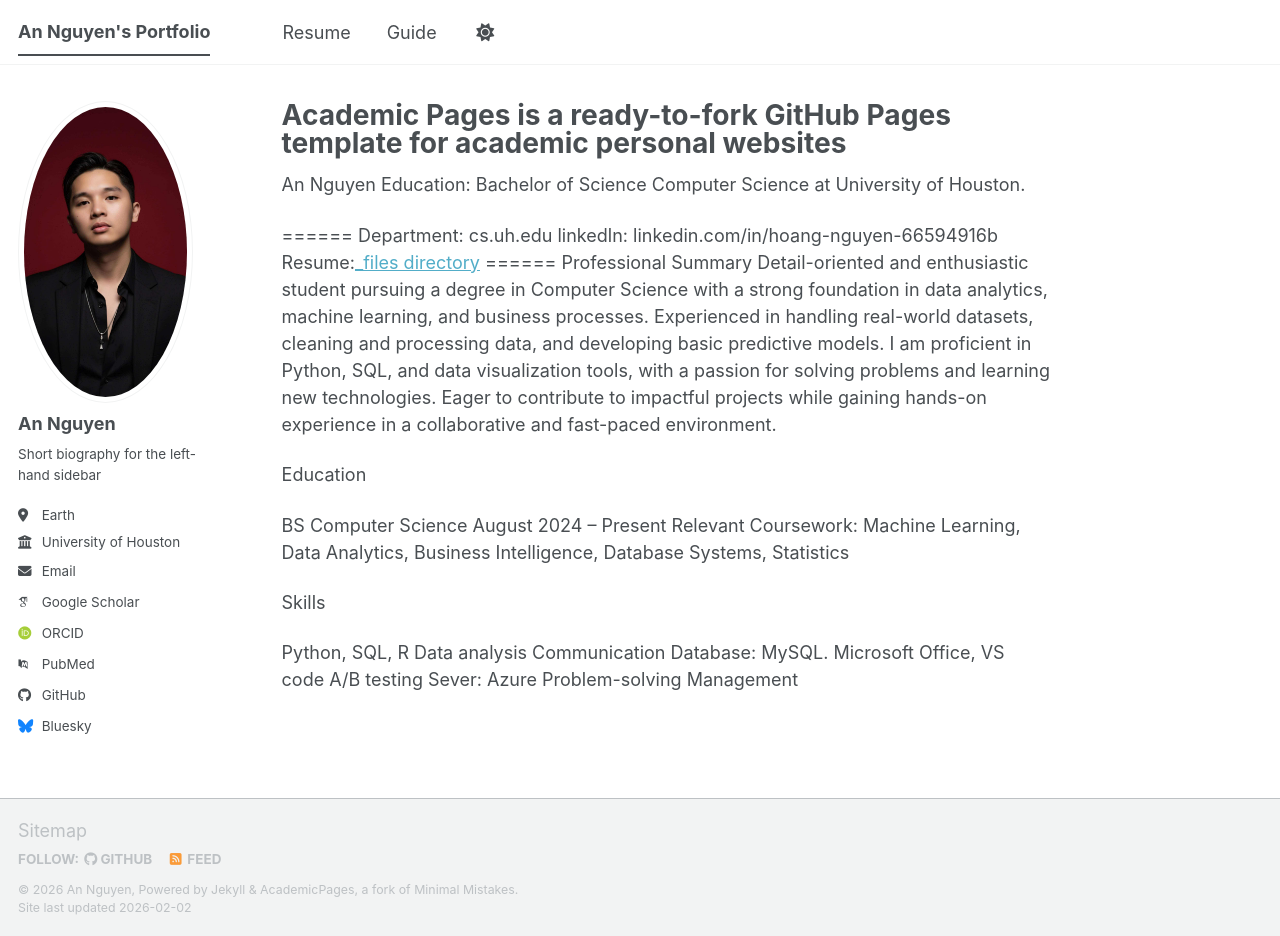
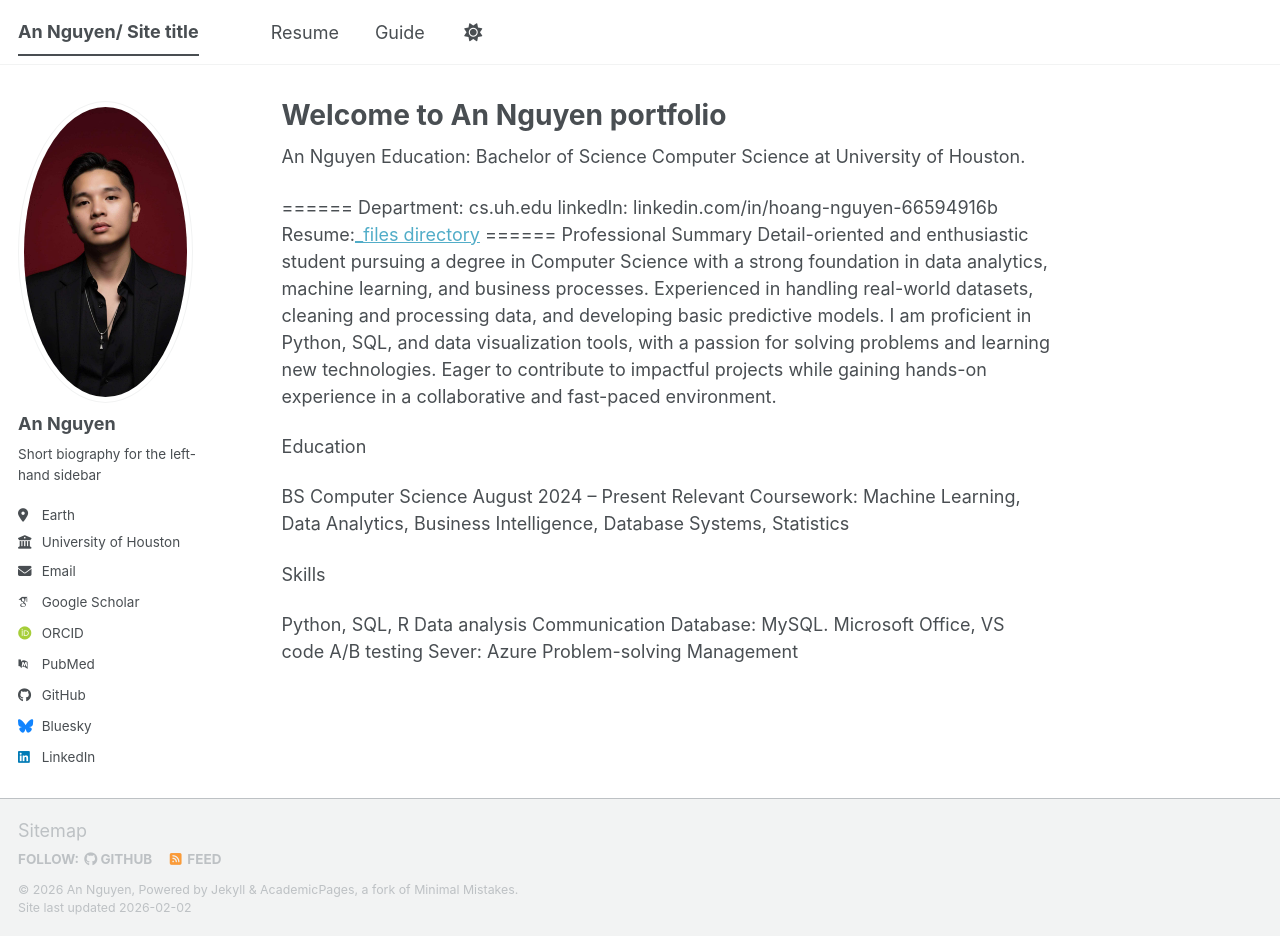
Before and after one commit to Git-cpu17/HoangNguyen.github.io, a Jekyll site: the page built from _pages/about.md, in a window 1280 px wide and 936 px high. Built offline with Jekyll 4.4.1, drawn with Linux system fonts in a browser that asks for light colours; some web fonts are replaced; a script bundle is joined from its source files by our own code; library files that are not in the unit come from our copies.

Commit message:
updated linkedin profile link

```diff
--- a/_config.yml
+++ b/_config.yml
@@ -9,13 +9,13 @@
 # Basic Site Settings
 locale                   : "en-US"
 site_theme               : "default" # The available themes options are "default", "air", "sunrise", "mint", "dirt" and "contrast"
-title                    : "An Nguyen's Portfolio"
+title                    : "An Nguyen/ Site title"
 title_separator          : "-"
 name                     : &name "An Nguyen"
 description              : &description "Your Name's academic portfolio"   # Update this with a general description of your site, this is the default if not overridden by a page
 url                      : https://HoangNguyen.github.io # The base hostname & protocol for your site e.g. "https://[your GitHub username].github.io",
                                                            # or if you already have some other page hosted on Github then use "https://[your GitHub username].github.io/[Your Repo Name]"
-baseurl                  : "" # the subpath of your site, e.g. "/blog"
+baseurl                  : "/HoangNguyen.github.io" # the subpath of your site, e.g. "/blog"
 repository               : "Git-cpu17/HoangNguyen.github.io"
 
 # Site Author - The following control what appear as part of the author content on the side bar.
@@ -66,7 +66,7 @@ author:
   keybase          : # Username
   instagram        : # Username
   lastfm           : # Username
-  linkedin         : # Username
+  linkedin         :  linkedin.com/in/hoang-nguyen-66594916b
   mastodon         : # URL
   medium           : # URL
   pinterest        : # Username
--- a/_pages/about.md
+++ b/_pages/about.md
@@ -1,6 +1,6 @@
 ---
 permalink: /
-title: "Academic Pages is a ready-to-fork GitHub Pages template for academic personal websites"
+title: "Welcome to An Nguyen portfolio"
 author_profile: true
 redirect_from:
   - /about/
```
